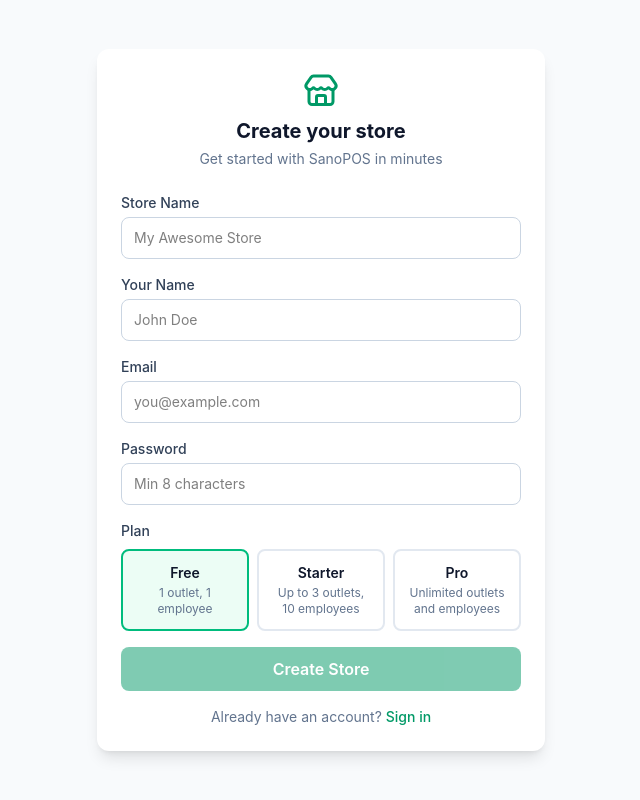
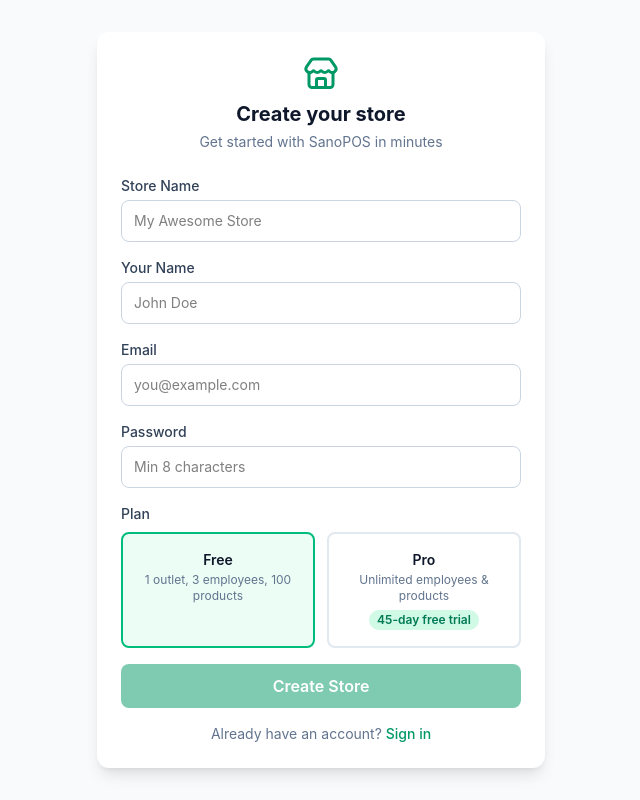
Before and after one commit to Sano9942/oneshoppos, a React (Vite) app in the folder frontend/: page /signup in a window 1280 px wide. Shown: the whole page, without its empty margins (319-959 px from the left). Built offline with nearby package versions, Linux system fonts and the light colour scheme.

Commit message:
feat: update signup page to 2-tier plan selection with trial badge

```diff
--- a/frontend/src/pages/SignupPage.jsx
+++ b/frontend/src/pages/SignupPage.jsx
@@ -4,9 +4,8 @@ import { Store, CheckCircle, XCircle } from "lucide-react";
 import { API_BASE } from "../config";
 
 const PLANS = [
-  { value: "free", label: "Free", desc: "1 outlet, 1 employee" },
-  { value: "starter", label: "Starter", desc: "Up to 3 outlets, 10 employees" },
-  { value: "pro", label: "Pro", desc: "Unlimited outlets and employees" },
+  { value: "free", label: "Free", desc: "1 outlet, 3 employees, 100 products", badge: null },
+  { value: "pro", label: "Pro", desc: "Unlimited employees & products", badge: "45-day free trial" },
 ];
 
 export default function SignupPage() {
@@ -25,7 +24,7 @@ export default function SignupPage() {
   useEffect(() => {
     const params = new URLSearchParams(window.location.search);
     const planParam = params.get("plan");
-    if (planParam && ["free", "starter", "pro"].includes(planParam)) {
+    if (planParam && ["free", "pro"].includes(planParam)) {
       setForm((f) => ({ ...f, plan: planParam }));
     }
   }, []);
@@ -165,11 +164,11 @@ export default function SignupPage() {
 
           <div>
             <label className="block text-sm font-medium text-slate-700 mb-2">Plan</label>
-            <div className="grid grid-cols-3 gap-2">
+            <div className="grid grid-cols-2 gap-3">
               {PLANS.map((p) => (
                 <label
                   key={p.value}
-                  className={`flex cursor-pointer flex-col items-center rounded-lg border-2 p-3 text-center transition-all ${
+                  className={`flex cursor-pointer flex-col items-center rounded-lg border-2 p-4 text-center transition-all ${
                     form.plan === p.value
                       ? "border-emerald-500 bg-emerald-50"
                       : "border-slate-200 hover:border-slate-300"
@@ -185,6 +184,11 @@ export default function SignupPage() {
                   />
                   <span className="text-sm font-semibold text-slate-900">{p.label}</span>
                   <span className="mt-0.5 text-xs text-slate-500">{p.desc}</span>
+                  {p.badge && (
+                    <span className="mt-1.5 inline-flex rounded-full bg-emerald-100 px-2 py-0.5 text-xs font-semibold text-emerald-700">
+                      {p.badge}
+                    </span>
+                  )}
                 </label>
               ))}
             </div>
```
